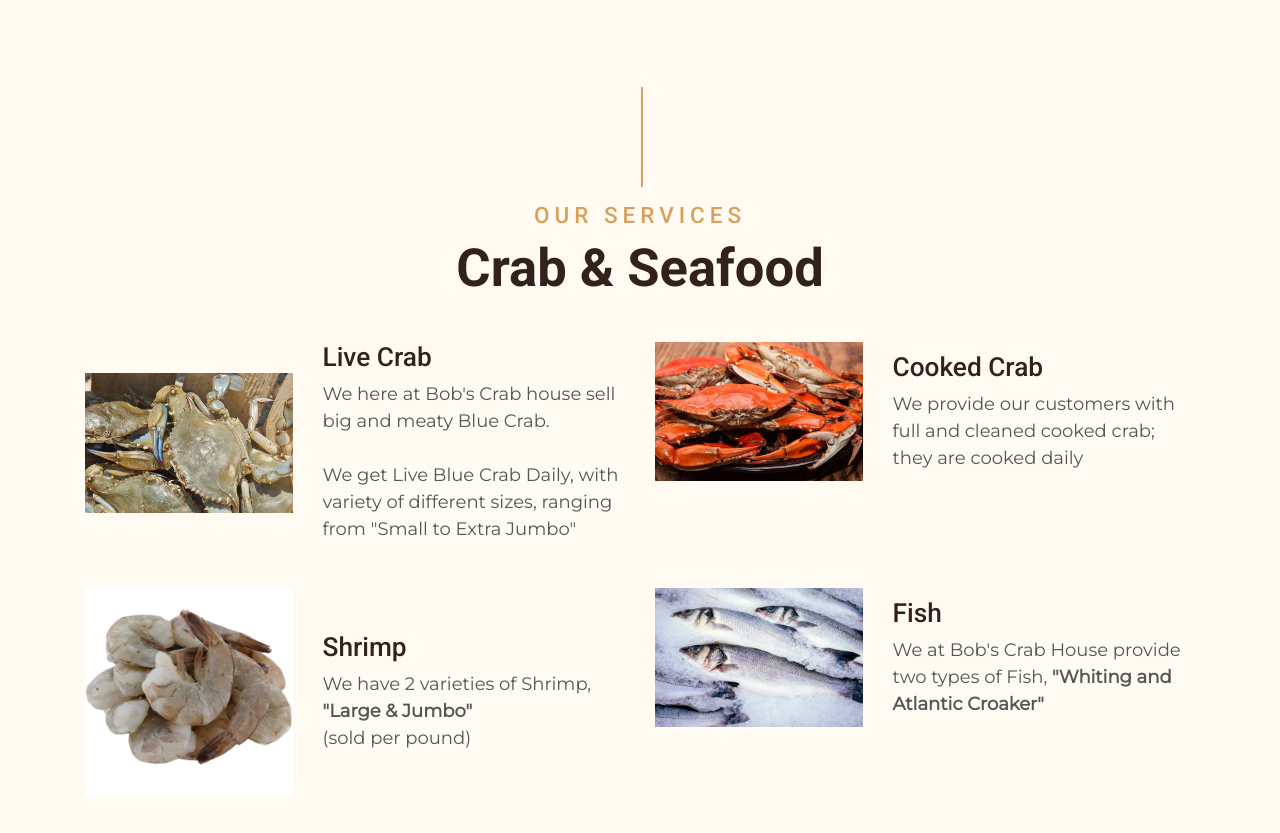
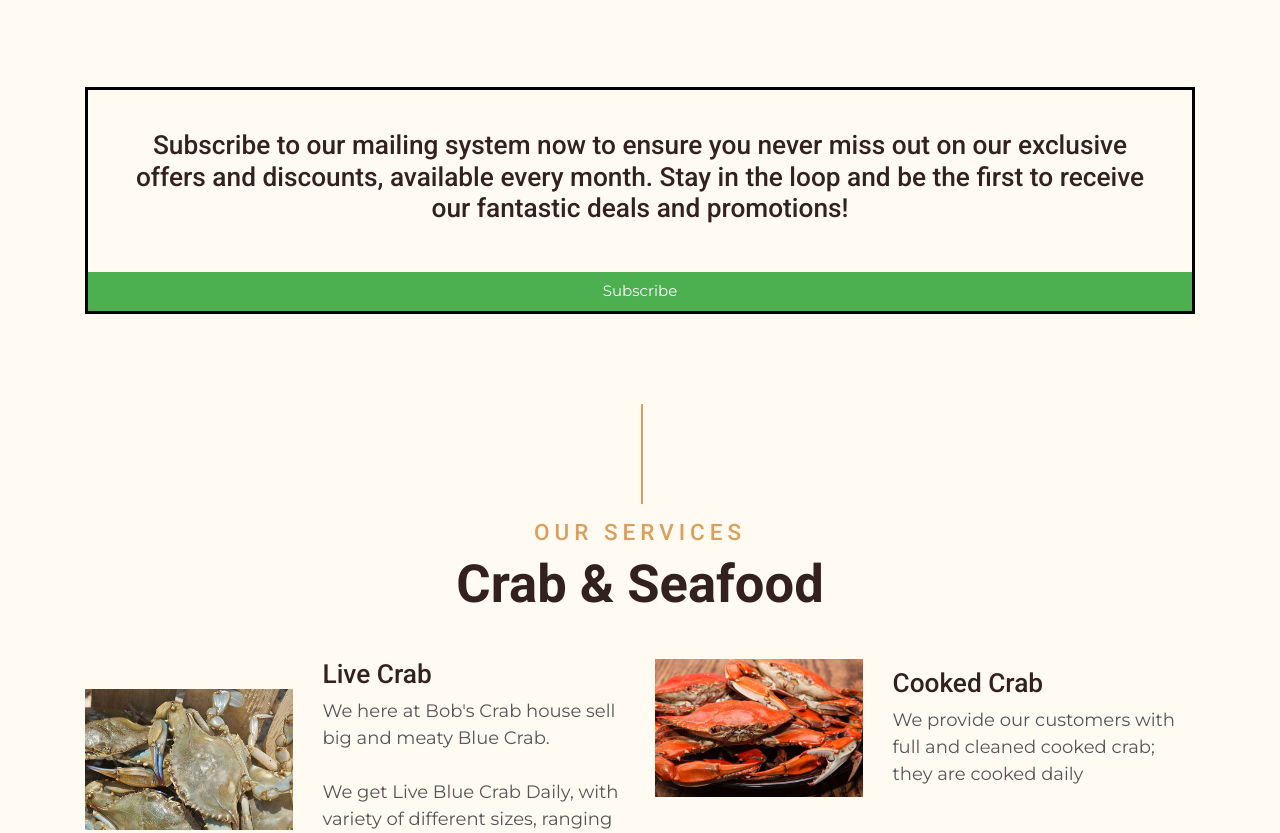
Before and after one commit to AryanHeravi/BobCrabHouse, a plain HTML site: page index.html in a window 1280 px wide. Shown: the part 1617-2450 px from the top of the page. Drawn offline with nearby package versions, Linux system fonts and the light colour scheme.

Commit message:
subscription

```diff
--- a/index.html
+++ b/index.html
@@ -27,6 +27,7 @@
 
     <!-- Customized Bootstrap Stylesheet -->
     <link href="css/style.min.css" rel="stylesheet">
+
 </head>
 
 <body>
@@ -97,9 +98,20 @@
 
                 </div>
             </div>
+            <br><br><br><br>
+            <div style="border: 3px solid black;">
+                <h3 style="padding: 40px; text-align: center;">Subscribe to our mailing system now to ensure you never miss out on our exclusive offers and discounts, available every month.
+                    Stay in the loop and be the first to receive our fantastic deals and promotions!</h3>
+                    <a href="https://mailchi.mp/50917169c5ac/bobs-crab-house" class="w3-btn w3-green w3-center" style="display: flex;justify-content: center;align-items: center;">Subscribe</a>
+            </div>
         </div>
+
     </div>
     <!-- About End -->
+
+
+
+
 
 
     <!-- Service Start -->
@@ -424,7 +436,8 @@
                 <p><a style="color: white;"   href="https://www.google.com/maps/place/9943+Lem+Turner+Rd,+Jacksonville,+FL+32208/@30.4161291,-81.6986123,17z/data=!3m1!4b1!4m5!3m4!1s0x88e5ba9c7e66d0ad:0xeea926d911efa8a3!8m2!3d30.4161291!4d-81.6964236">9943 Lem Turner Rd, Jacksonville, FL 32208, United States</a></p>
                 <p><i></i>+1 904-766-5200</p>
                 <p  class="m-0"><a style="color: white ;" href = "mailto: Babak2005@AOL.com">Babak2005@AOL.com</a></p>
-
+                <br>
+                <a href="https://mailchi.mp/50917169c5ac/bobs-crab-house" class="w3-btn w3-green w3-center">Subscribe</a>
             </div>
             <div class="col-lg-3 col-md-6 mb-5">
                 <h4 class="text-white text-uppercase mb-4" style="letter-spacing: 3px;">Follow Us</h4>
```
